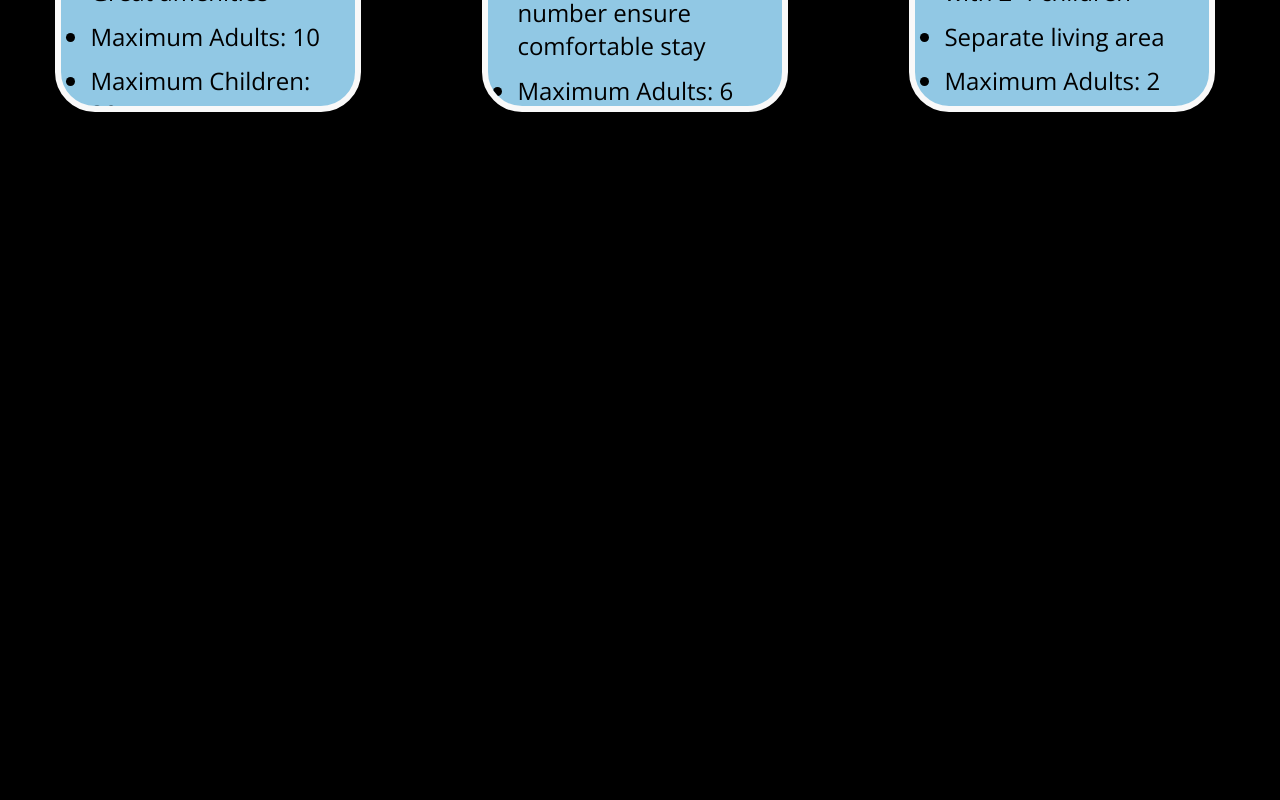
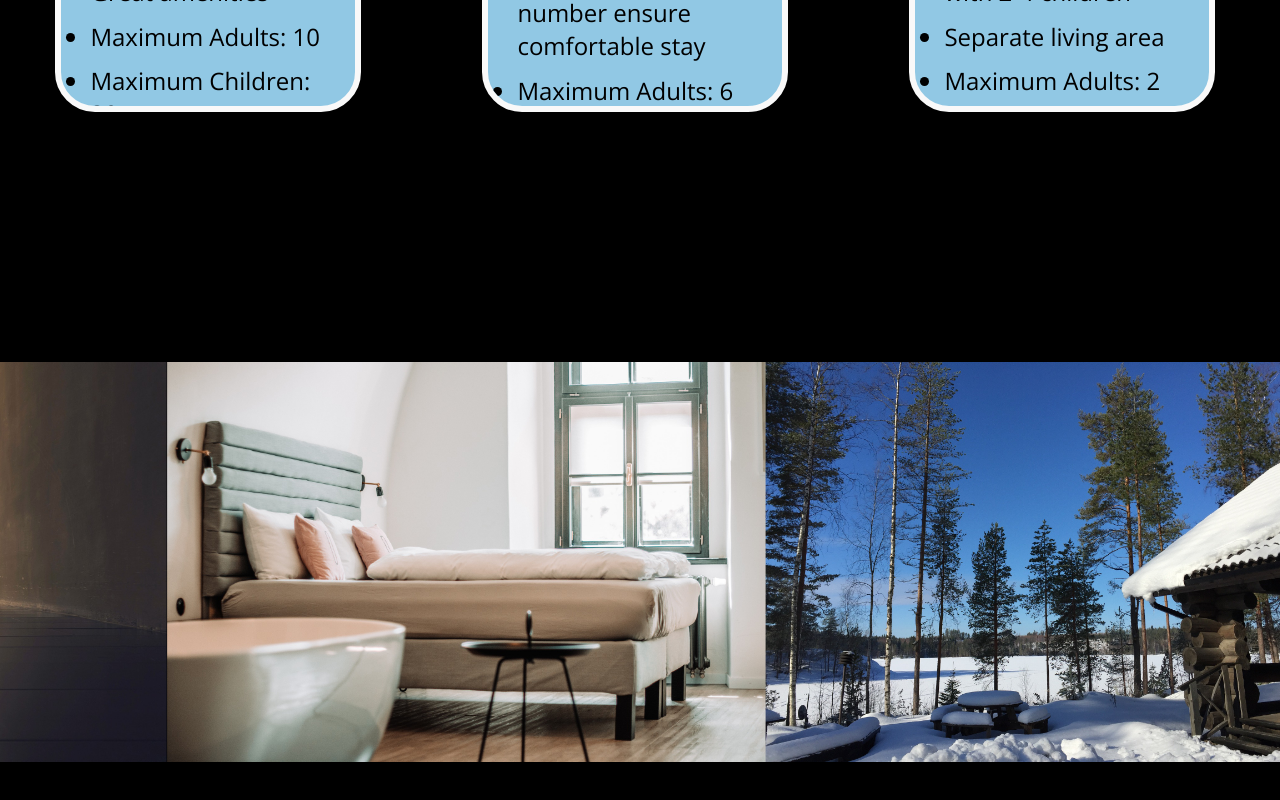
Before and after one commit to Sonny-Tran/AS91813---Website, a website: page index.html in a window 1280 px wide. Shown: the part 1278-2078 px from the top of the page. Drawn offline with nearby package versions, Linux system fonts and the light colour scheme.

Commit message:
V0.04 - Gallery and Navbar Functionality
What's New?

Added javascript code for button functionality

Added horizonal scrolling gallery

Added some comments

```diff
--- a/index.html
+++ b/index.html
@@ -5,7 +5,6 @@
     <meta name="viewport" content="width=device-width, initial-scale=1.0" />
     <link href='https://fonts.googleapis.com/css?family=Open Sans' rel='stylesheet'> <!-- Embedded Open Sans font so it can be used in the website-->
     <link rel="stylesheet" href="styles/styles.css" />
-    <link rel="stylesheet" href="styles/animations.css" />
 
     <title>Maunga Club - Main Page</title>
   </head>
@@ -24,9 +23,15 @@
         <nav>
           <input
             type="button"
-            onclick="window.location.href"
+            onclick="ScrollDown(container, 0.4);"
             class="navigation_button"
             value="COMPARE"
+          >
+          <input
+            type="button"
+            onclick="ScrollDown(image_container, 80);"
+            class="navigation_button"
+            value="GALLERY"
           >
           <input
             type="button"
@@ -46,6 +51,7 @@
             class="navigation_button"
             value="LOGIN"
           >
+          </script>
         </nav>
       </div>
     </div>
@@ -79,8 +85,7 @@
         </div>
       </div>
     </div>
-    <div class="parent">
-      <div class="container">
+    <div id="container">
       <section id="kakapo" class="panel">
         <div class="text-box">
           <h2>Kakapo</h2>
@@ -116,8 +121,26 @@
           </ul>
       </section>
     </div>
+
+    <div style="height: 100vh;
+    display: flex;
+    flex-direction: row;
+    width: fit-content;
+    content-visibility: auto;" id="image_container">
+      <img src="img/kakapo/bunk_room.jpg" class="image">
+      <img src="img/kakapo/cabin_exterior.jpg" class="image">
+      <img src="img/kakapo/cabin_view.jpg" class="image">
+      <img src="img/kakapo/hallway.jpg" class="image">
+      <img src="img/kereru/adult_bedroom.jpg" class="image">
+      <img src="img/kereru/cabin_exterior.jpg" class="image">
+      <img src="img/kereru/kids_bedroom.jpg" class="image">
+      <img src="img/kereru/kitchen.jpg" class="image">
+      <img src="img/pukeko/adult_bedroom.jpg" class="image">
+      <img src="img/pukeko/bathroom.jpg" class="image">
+      <img src="img/pukeko/chalet_exterior.jpg" class="image">
+      <img src="img/pukeko/chalet_view.jpg" class="image">
     </div>
-    <div style="height: 100vh"></div>
+
     <script src="https://cdnjs.cloudflare.com/ajax/libs/gsap/3.12.2/gsap.min.js"></script>
     <script src="https://cdnjs.cloudflare.com/ajax/libs/gsap/3.12.2/ScrollTrigger.min.js"></script>
     <script src="js/triggerscroll.js" defer></script>
--- a/js/triggerscroll.js
+++ b/js/triggerscroll.js
@@ -28,11 +28,6 @@ gsap.to(".about-us", {
   },
 });
 
-gsap.from(".body", {
-  opacity: 0,
-  delay: 0.2,
-  duration: 0.4,
-});
 var slides = document.querySelectorAll(".panel");
 const total_slides_num = gsap.utils.toArray(".panel");
 var slides_width = window.innerWidth * 0.29; // width of window * viewwidth of panel + desired margin-x
@@ -41,7 +36,7 @@ let pinTarget = document.querySelector(".child");
 var action = gsap
   .timeline({
     scrollTrigger: {
-      trigger: ".container",
+      trigger: "#container",
       pin: true,
       scrub: 0.1,
       start: "center center",
@@ -50,20 +45,22 @@ var action = gsap
       invalidateOnRefresh: true,
       ease: "power2.inOut",
       once: true,
+      // deletes pin-space after animation is finished note: record this to show how it fixed things
       onLeave: function (self) {
-        self.scroll(self.start);
-        self.disable();
-        self.animation.progress(1);
-        ScrollTrigger.refresh();
+        self.scroll(self.start); // Scrolls back to the start
+        self.disable(); // Disables scrolltrigger, removing markers and pin-space
+        self.animation.progress(1); // sets the animation progress to be finished so content doesn't disappear
+        ScrollTrigger.refresh(); // refreshes scrolltrigger calculations since the overall height changed
       },
       snap: {
         snapTo: 1,
         duration: 1.5,
-        delay: 0,
-        ease: "power2.inOut",
+        delay: 0.01,
+        ease: "power1.inOut",
       },
     },
   })
+  .to({}, { duration: 0.05 }) // an empty tween to generate a delay at the start
   .to("#kakapo", {
     left: window.innerWidth * (1 / total_slides_num.length) - slides_width, // Used to animate the divs and decide where they're placed.
     duration: 1, // relative unit with the 'end' variable in gsap.timeline, decides how far user has to scroll to finsih the animation.
@@ -84,7 +81,150 @@ var action = gsap
   })
   .to({}, { duration: 0.5 }); // an empty tween to generate a pause at the end
 
-function deletePinSpacing() {
-  const spacing = document.querySelector(".pin-spacer");
-  if (spacing) spacing.remove();
+function ScrollDown(element, margin) {
+  dims = element.getBoundingClientRect();
+  body = element.getBoundingClientRect();
+  marginPercent = (margin / 100) * window.innerHeight;
+  offset = dims.bottom - body.top;
+
+  window.scrollTo({
+    top: offset + marginPercent,
+    behavior: "smooth",
+  });
+
+  if (action.progress != 1) {
+    setTimeout(() => {
+      window.scrollTo({
+        top: offset + marginPercent,
+        behavior: "smooth",
+      });
+    }, 2443);
+  }
 }
+
+let loop = horizontalLoop(".image", {
+  speed: 3,
+  repeat: -1,
+  paddingRight: 25,
+});
+
+/*
+
+  function setDirection(value) {
+  if (loop.direction !== value) {
+    gsap.to(loop, { timeScale: value, duration: 0.3, overwrite: true });
+    loop.direction = value;
+  }
+}
+
+Observer.create({
+  target: window,
+  type: "wheel,scroll,touch",
+  onDown: () => setDirection(1),
+  onUp: () => setDirection(-1),
+});
+
+*/
+
+// Horizontal Loop
+function horizontalLoop(items, config) {
+  items = gsap.utils.toArray(items);
+  config = config || {};
+  let tl = gsap.timeline({
+      repeat: config.repeat,
+      paused: config.paused,
+      defaults: { ease: "none" },
+      onReverseComplete: () => tl.totalTime(tl.rawTime() + tl.duration() * 100),
+    }),
+    length = items.length,
+    startX = items[0].offsetLeft,
+    times = [],
+    widths = [],
+    xPercents = [],
+    curIndex = 0,
+    pixelsPerSecond = (config.speed || 1) * 100,
+    snap = config.snap === false ? (v) => v : gsap.utils.snap(config.snap || 1), // some browsers shift by a pixel to accommodate flex layouts, so for example if width is 20% the first element's width might be 242px, and the next 243px, alternating back and forth. So we snap to 5 percentage points to make things look more natural
+    totalWidth,
+    curX,
+    distanceToStart,
+    distanceToLoop,
+    item,
+    i;
+  gsap.set(items, {
+    // convert "x" to "xPercent" to make things responsive, and populate the widths/xPercents Arrays to make lookups faster.
+    xPercent: (i, el) => {
+      let w = (widths[i] = parseFloat(gsap.getProperty(el, "width", "px")));
+      xPercents[i] = snap(
+        (parseFloat(gsap.getProperty(el, "x", "px")) / w) * 100 +
+          gsap.getProperty(el, "xPercent")
+      );
+      return xPercents[i];
+    },
+  });
+  gsap.set(items, { x: 0 });
+  totalWidth =
+    items[length - 1].offsetLeft +
+    (xPercents[length - 1] / 100) * widths[length - 1] -
+    startX +
+    items[length - 1].offsetWidth *
+      gsap.getProperty(items[length - 1], "scaleX") +
+    (parseFloat(config.paddingRight) || 0);
+  for (i = 0; i < length; i++) {
+    item = items[i];
+    curX = (xPercents[i] / 100) * widths[i];
+    distanceToStart = item.offsetLeft + curX - startX;
+    distanceToLoop =
+      distanceToStart + widths[i] * gsap.getProperty(item, "scaleX");
+    tl.to(
+      item,
+      {
+        xPercent: snap(((curX - distanceToLoop) / widths[i]) * 100),
+        duration: distanceToLoop / pixelsPerSecond,
+      },
+      0
+    )
+      .fromTo(
+        item,
+        {
+          xPercent: snap(
+            ((curX - distanceToLoop + totalWidth) / widths[i]) * 100
+          ),
+        },
+        {
+          xPercent: xPercents[i],
+          duration:
+            (curX - distanceToLoop + totalWidth - curX) / pixelsPerSecond,
+          immediateRender: false,
+        },
+        distanceToLoop / pixelsPerSecond
+      )
+      .add("label" + i, distanceToStart / pixelsPerSecond);
+    times[i] = distanceToStart / pixelsPerSecond;
+  }
+  function toIndex(index, vars) {
+    vars = vars || {};
+    Math.abs(index - curIndex) > length / 2 &&
+      (index += index > curIndex ? -length : length); // always go in the shortest direction
+    let newIndex = gsap.utils.wrap(0, length, index),
+      time = times[newIndex];
+    if (time > tl.time() !== index > curIndex) {
+      // if we're wrapping the timeline's playhead, make the proper adjustments
+      vars.modifiers = { time: gsap.utils.wrap(0, tl.duration()) };
+      time += tl.duration() * (index > curIndex ? 1 : -1);
+    }
+    curIndex = newIndex;
+    vars.overwrite = true;
+    return tl.tweenTo(time, vars);
+  }
+  tl.next = (vars) => toIndex(curIndex + 1, vars);
+  tl.previous = (vars) => toIndex(curIndex - 1, vars);
+  tl.current = () => curIndex;
+  tl.toIndex = (index, vars) => toIndex(index, vars);
+  tl.times = times;
+  tl.progress(1, true).progress(0, true); // pre-render for performance
+  if (config.reversed) {
+    tl.vars.onReverseComplete();
+    tl.reverse();
+  }
+  return tl;
+}
--- a/styles/styles.css
+++ b/styles/styles.css
@@ -119,7 +119,7 @@ body {
 .text-box > ul > li {
   margin-top: 5%;
 }
-.container {
+#container {
   overscroll-behavior: none;
   height: 100vh;
   display: flex;
@@ -139,3 +139,12 @@ body {
   height: 46vh;
   opacity: 1;
 }
+
+#image_container {
+  padding-top: 5vh;
+}
+
+#image_container > .image {
+  height: 50vh;
+  object-fit: contain;
+}
```
Lines whose indentation alone changed are shown as unchanged.
